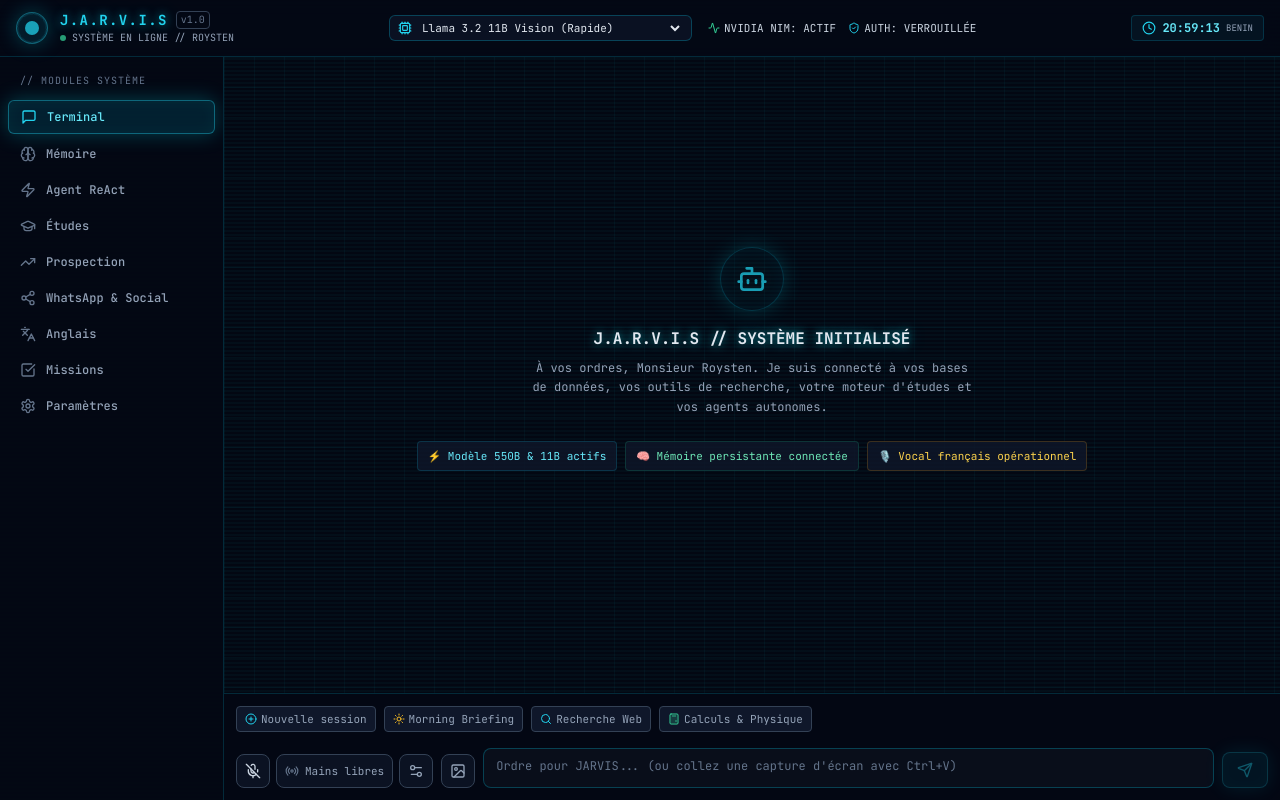
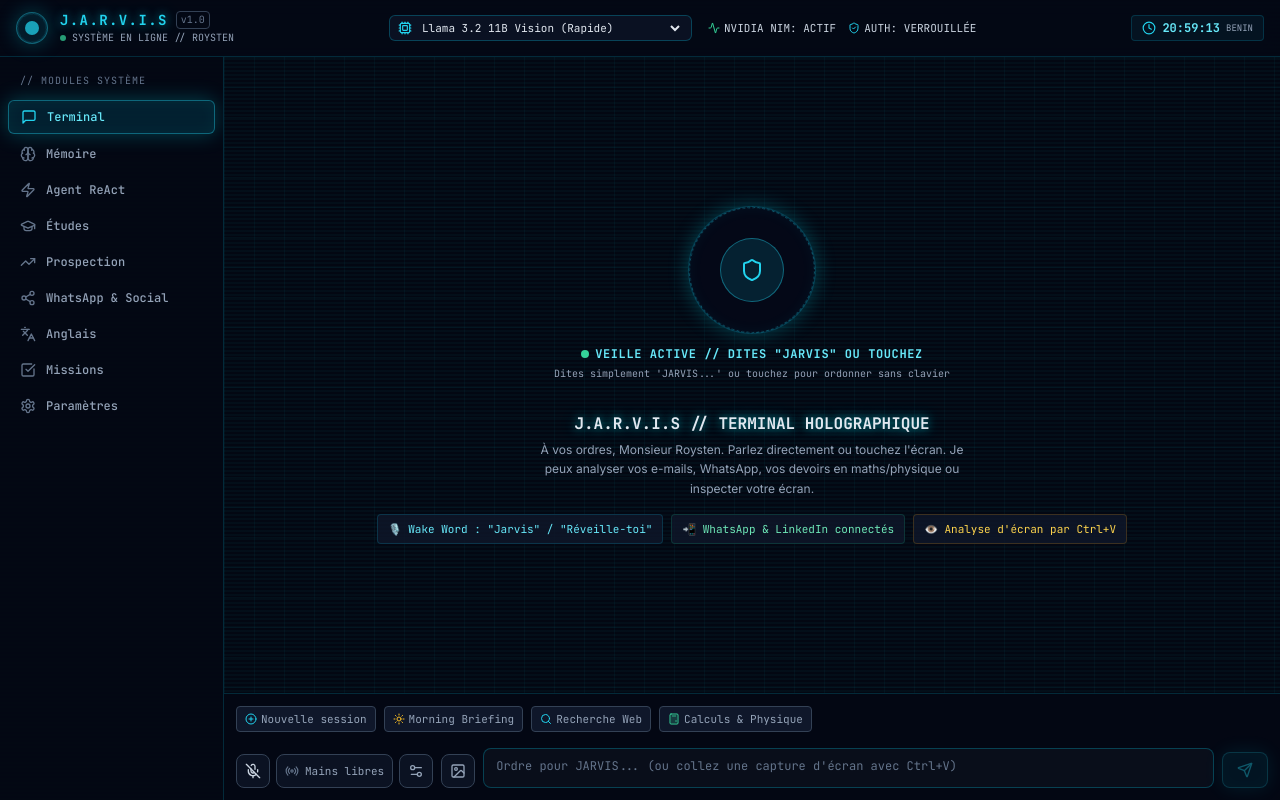
Before and after one commit to Roysten007/jarvis, a Next.js app: page / in a window 1280 px wide. Built offline with nearby package versions, Linux system fonts and the light colour scheme.

Commit message:
feat: ArcReactor wake engine with continuous 'Jarvis' wake word detection and 1-tap command

```diff
--- a/src/app/page.tsx
+++ b/src/app/page.tsx
@@ -210,6 +210,7 @@ export default function JarvisDashboard() {
                 messages={messages}
                 isLoading={isLoading}
                 streamingContent={streamingContent}
+                onVoiceCommand={(cmd) => handleSendMessage(cmd)}
               />
               <ChatInput
                 onSendMessage={handleSendMessage}
--- a/src/components/chat/ChatContainer.tsx
+++ b/src/components/chat/ChatContainer.tsx
@@ -2,6 +2,8 @@
 
 import React, { useRef, useEffect } from 'react';
 import { Bot, User, Copy, Check, Terminal, ExternalLink } from 'lucide-react';
+
+import { ArcReactorWake } from '../hud/ArcReactorWake';
 
 export interface Message {
   id: string;
@@ -15,9 +17,15 @@ interface ChatContainerProps {
   messages: Message[];
   isLoading: boolean;
   streamingContent?: string;
+  onVoiceCommand?: (cmd: string) => void;
 }
 
-export function ChatContainer({ messages, isLoading, streamingContent }: ChatContainerProps) {
+export function ChatContainer({
+  messages,
+  isLoading,
+  streamingContent,
+  onVoiceCommand,
+}: ChatContainerProps) {
   const bottomRef = useRef<HTMLDivElement>(null);
   const [copiedId, setCopiedId] = React.useState<string | null>(null);
 
@@ -32,27 +40,32 @@ export function ChatContainer({ messages, isLoading, streamingContent }: ChatCon
   };
 
   return (
-    <div className="flex-1 overflow-y-auto p-4 space-y-4 font-mono text-sm hud-grid">
+    <div className="flex-1 overflow-y-auto p-4 space-y-4 font-mono text-sm hud-grid flex flex-col">
       {messages.length === 0 && !streamingContent && (
-        <div className="h-full flex flex-col items-center justify-center text-center p-8 text-slate-500">
-          <div className="w-16 h-16 rounded-full border border-cyan-500/30 flex items-center justify-center bg-cyan-950/20 mb-4 shadow-hud-cyan animate-pulse">
-            <Bot className="w-8 h-8 text-cyan-400" />
-          </div>
-          <h2 className="text-base font-bold text-slate-200 glow-cyan mb-2">
-            J.A.R.V.I.S // SYSTÈME INITIALISÉ
+        <div className="my-auto flex flex-col items-center justify-center text-center p-4 text-slate-500">
+          {/* Réacteur Arc Interactif avec Wake Word 'JARVIS' */}
+          <ArcReactorWake
+            onCommandReceived={(cmd) => onVoiceCommand && onVoiceCommand(cmd)}
+            isProcessing={isLoading}
+            activeStatusText="Dites simplement 'JARVIS...' ou touchez pour ordonner sans clavier"
+          />
+
+          <h2 className="text-base font-bold text-slate-200 glow-cyan mt-3 mb-1">
+            J.A.R.V.I.S // TERMINAL HOLOGRAPHIQUE
           </h2>
-          <p className="max-w-md text-xs text-slate-400 leading-relaxed">
-            À vos ordres, Monsieur Roysten. Je suis connecté à vos bases de données, vos outils de recherche, votre moteur d'études et vos agents autonomes.
+          <p className="max-w-md text-xs text-slate-400 leading-relaxed font-sans">
+            À vos ordres, Monsieur Roysten. Parlez directement ou touchez l'écran. Je peux analyser vos e-mails, WhatsApp, vos devoirs en maths/physique ou inspecter votre écran.
           </p>
-          <div className="mt-6 flex flex-wrap justify-center gap-2 text-[11px]">
+
+          <div className="mt-4 flex flex-wrap justify-center gap-2 text-[11px]">
             <span className="bg-slate-900/80 border border-cyan-500/20 px-2.5 py-1 rounded text-cyan-300">
-              ⚡ Modèle 550B & 11B actifs
+              🎙️ Wake Word : "Jarvis" / "Réveille-toi"
             </span>
             <span className="bg-slate-900/80 border border-emerald-500/20 px-2.5 py-1 rounded text-emerald-300">
-              🧠 Mémoire persistante connectée
+              📲 WhatsApp & LinkedIn connectés
             </span>
             <span className="bg-slate-900/80 border border-amber-500/20 px-2.5 py-1 rounded text-amber-300">
-              🎙️ Vocal français opérationnel
+              👁️ Analyse d'écran par Ctrl+V
             </span>
           </div>
         </div>
--- /dev/null
+++ b/src/components/hud/ArcReactorWake.tsx
@@ -0,0 +1,188 @@
+'use client';
+
+import React, { useState, useEffect, useRef } from 'react';
+import { Mic, Zap, Volume2, Shield } from 'lucide-react';
+import { playMicOpen, playHudReceive, playHudTransmit } from '@/lib/audio-effects';
+
+interface ArcReactorWakeProps {
+  onCommandReceived: (command: string) => void;
+  isProcessing: boolean;
+  activeStatusText?: string;
+}
+
+export function ArcReactorWake({
+  onCommandReceived,
+  isProcessing,
+  activeStatusText,
+}: ArcReactorWakeProps) {
+  const [isAwake, setIsAwake] = useState(false);
+  const [interimText, setInterimText] = useState('');
+  const recognitionRef = useRef<any>(null);
+  const isListeningRef = useRef<boolean>(false);
+
+  // Initialisation de l'écoute continue du Wake Word "Jarvis"
+  useEffect(() => {
+    if (typeof window === 'undefined') return;
+
+    const SpeechRecognition =
+      (window as any).SpeechRecognition || (window as any).webkitSpeechRecognition;
+
+    if (!SpeechRecognition) return;
+
+    const recognition = new SpeechRecognition();
+    recognition.lang = 'fr-FR';
+    recognition.continuous = true;
+    recognition.interimResults = true;
+
+    recognition.onresult = (event: any) => {
+      let fullTranscript = '';
+      for (let i = event.resultIndex; i < event.results.length; i++) {
+        fullTranscript += event.results[i][0].transcript;
+      }
+
+      const textLower = fullTranscript.toLowerCase();
+      setInterimText(fullTranscript);
+
+      // Détection du mot de réveil "Jarvis" ou "Dis Jarvis" ou "Réveille-toi"
+      const wakeMatch = textLower.match(/(?:dis\s+)?jarvis|réveille-toi|debout/i);
+
+      if (wakeMatch) {
+        setIsAwake(true);
+        playMicOpen();
+
+        // Extraire la commande après le mot Jarvis s'il y en a une
+        const parts = textLower.split(/jarvis/i);
+        const command = parts.length > 1 ? parts.slice(1).join(' ').trim() : '';
+
+        // Si une commande concrète est déjà prononcée
+        if (command.length > 5 && event.results[event.results.length - 1].isFinal) {
+          playHudTransmit();
+          onCommandReceived(command);
+          setInterimText('');
+          setIsAwake(false);
+        }
+      } else if (isListeningRef.current && event.results[event.results.length - 1].isFinal) {
+        // Si l'utilisateur a tapé pour réveiller et finit sa phrase
+        if (fullTranscript.trim().length > 2) {
+          playHudTransmit();
+          onCommandReceived(fullTranscript.trim());
+          setInterimText('');
+          setIsAwake(false);
+        }
+      }
+    };
+
+    recognition.onend = () => {
+      // Reconnexion automatique pour écoute continue
+      try {
+        if (isListeningRef.current) {
+          recognition.start();
+        }
+      } catch (e) {}
+    };
+
+    try {
+      recognition.start();
+      isListeningRef.current = true;
+    } catch (e) {}
+
+    recognitionRef.current = recognition;
+
+    return () => {
+      isListeningRef.current = false;
+      try {
+        recognition.stop();
+      } catch (e) {}
+    };
+  }, [onCommandReceived]);
+
+  // Réveil tactile (1 Tap sur le réacteur)
+  const handleTapWake = () => {
+    setIsAwake(true);
+    playMicOpen();
+
+    if (recognitionRef.current) {
+      try {
+        recognitionRef.current.abort();
+        setTimeout(() => {
+          recognitionRef.current.start();
+        }, 150);
+      } catch (e) {}
+    }
+  };
+
+  return (
+    <div className="flex flex-col items-center justify-center p-4 select-none">
+      {/* Réacteur Arc Réactif */}
+      <div
+        onClick={handleTapWake}
+        title="Dites 'JARVIS' ou touchez pour commander"
+        className={`relative w-28 h-28 md:w-32 md:h-32 rounded-full cursor-pointer flex items-center justify-center transition-all duration-500 ${
+          isAwake || isProcessing
+            ? 'scale-105 shadow-[0_0_50px_rgba(0,240,255,0.6)] border-2 border-cyan-300'
+            : 'hover:scale-102 shadow-hud-cyan border border-cyan-500/30'
+        } bg-[#040817]`}
+      >
+        {/* Anneau extérieur rotatif */}
+        <div
+          className={`absolute inset-0 rounded-full border border-dashed border-cyan-400/40 ${
+            isAwake || isProcessing ? 'animate-spin' : 'animate-spin-slow'
+          }`}
+        />
+
+        {/* Noyau central du réacteur */}
+        <div
+          className={`w-14 h-14 md:w-16 md:h-16 rounded-full flex items-center justify-center transition-all ${
+            isAwake
+              ? 'bg-amber-400/30 border-2 border-amber-300 shadow-hud-amber animate-pulse'
+              : isProcessing
+              ? 'bg-cyan-400/30 border-2 border-cyan-300 shadow-hud-cyan animate-ping'
+              : 'bg-cyan-950/60 border border-cyan-400/40'
+          }`}
+        >
+          {isAwake ? (
+            <Mic className="w-6 h-6 text-amber-300 animate-bounce" />
+          ) : isProcessing ? (
+            <Zap className="w-6 h-6 text-cyan-300 animate-pulse" />
+          ) : (
+            <Shield className="w-6 h-6 text-cyan-400" />
+          )}
+        </div>
+      </div>
+
+      {/* État textuel et transcription */}
+      <div className="mt-3 text-center font-mono">
+        <div className="flex items-center justify-center gap-1.5 text-xs font-bold">
+          <span
+            className={`w-2 h-2 rounded-full ${
+              isAwake
+                ? 'bg-amber-400 animate-ping'
+                : isProcessing
+                ? 'bg-cyan-400 animate-pulse'
+                : 'bg-emerald-400'
+            }`}
+          />
+          <span className="text-cyan-300 tracking-wider">
+            {isAwake
+              ? 'JARVIS EST RÉVEILLÉ // À VOS ORDRES'
+              : isProcessing
+              ? 'EXÉCUTION EN COURS...'
+              : 'VEILLE ACTIVE // DITES "JARVIS" OU TOUCHEZ'}
+          </span>
+        </div>
+
+        {interimText && (
+          <p className="text-[11px] text-slate-300 font-sans mt-1 max-w-xs truncate italic">
+            "{interimText}"
+          </p>
+        )}
+
+        {activeStatusText && !interimText && (
+          <p className="text-[10px] text-slate-400 mt-0.5">
+            {activeStatusText}
+          </p>
+        )}
+      </div>
+    </div>
+  );
+}
```
